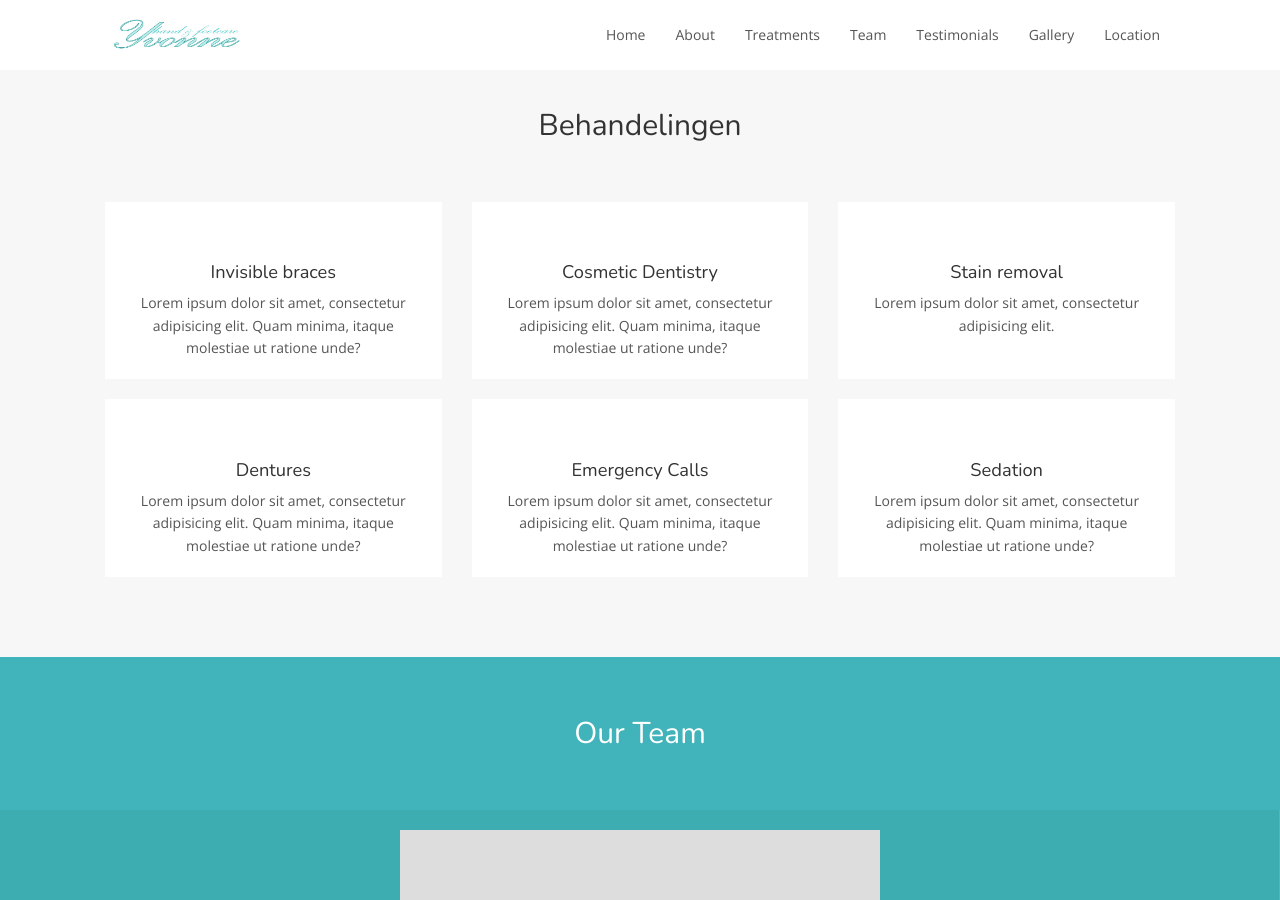
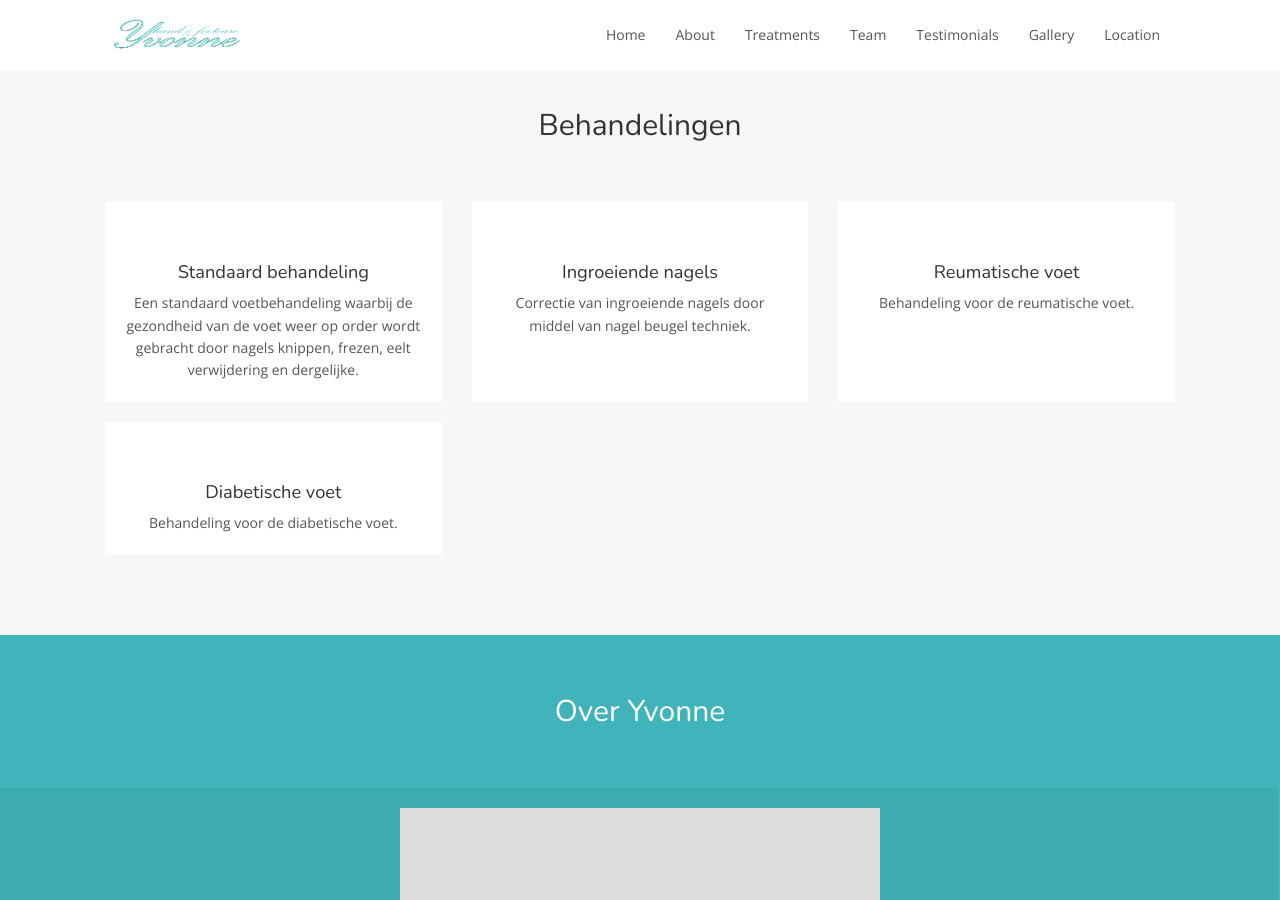
Before and after one commit to yvonne-site/yvonne-site.github.io, a Jekyll site: the page built from index.html, in a window 1280 px wide and 900 px high, scrolled down 1547 px. Built offline with Jekyll 4.4.1, drawn with Linux system fonts in a browser that asks for light colours.

Commit message:
Add treatment descriptions

```diff
--- a/_data/treatments.yml
+++ b/_data/treatments.yml
@@ -1,23 +1,15 @@
 - icon: icon-user-md
-  title: Invisible braces
-  description: Lorem ipsum dolor sit amet, consectetur adipisicing elit. Quam minima, itaque molestiae ut ratione unde?
+  title: Standaard behandeling
+  description: Een standaard voetbehandeling waarbij de gezondheid van de voet weer op order wordt gebracht door nagels knippen, frezen, eelt verwijdering en dergelijke.
+
+- icon: icon-flask
+  title: Ingroeiende nagels
+  description: Correctie van ingroeiende nagels door middel van nagel beugel techniek.
+
+- icon: icon-user-md
+  title: Reumatische voet
+  description: Behandeling voor de reumatische voet.
 
 - icon: icon-diamond
-  title: Cosmetic Dentistry
-  description: Lorem ipsum dolor sit amet, consectetur adipisicing elit. Quam minima, itaque molestiae ut ratione unde?
-
-- icon: icon-flask
-  title: Stain removal
-  description: Lorem ipsum dolor sit amet, consectetur adipisicing elit.
-
-- icon: icon-globe
-  title: Dentures
-  description: Lorem ipsum dolor sit amet, consectetur adipisicing elit. Quam minima, itaque molestiae ut ratione unde?
-
-- icon: icon-ambulance
-  title: Emergency Calls
-  description: Lorem ipsum dolor sit amet, consectetur adipisicing elit. Quam minima, itaque molestiae ut ratione unde?
-
-- icon: icon-bed
-  title: Sedation
-  description: Lorem ipsum dolor sit amet, consectetur adipisicing elit. Quam minima, itaque molestiae ut ratione unde?
+  title: Diabetische voet
+  description: Behandeling voor de diabetische voet.
--- a/_includes/team.html
+++ b/_includes/team.html
@@ -1,6 +1,6 @@
 <!-- Start Our team -->
 <div id="team" class="team">
-    <h2 class="section-title">Our Team</h2>
+    <h2 class="section-title">Over Yvonne</h2>
     <div id="team-carousel">
     {% for member in site.data.team %}
         <div class="expandable-box">
```
